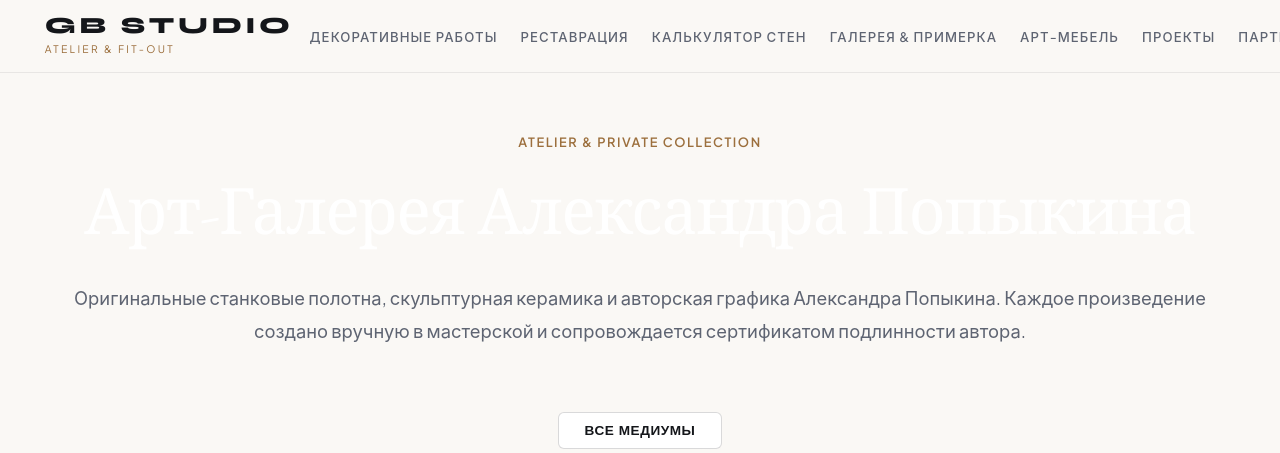
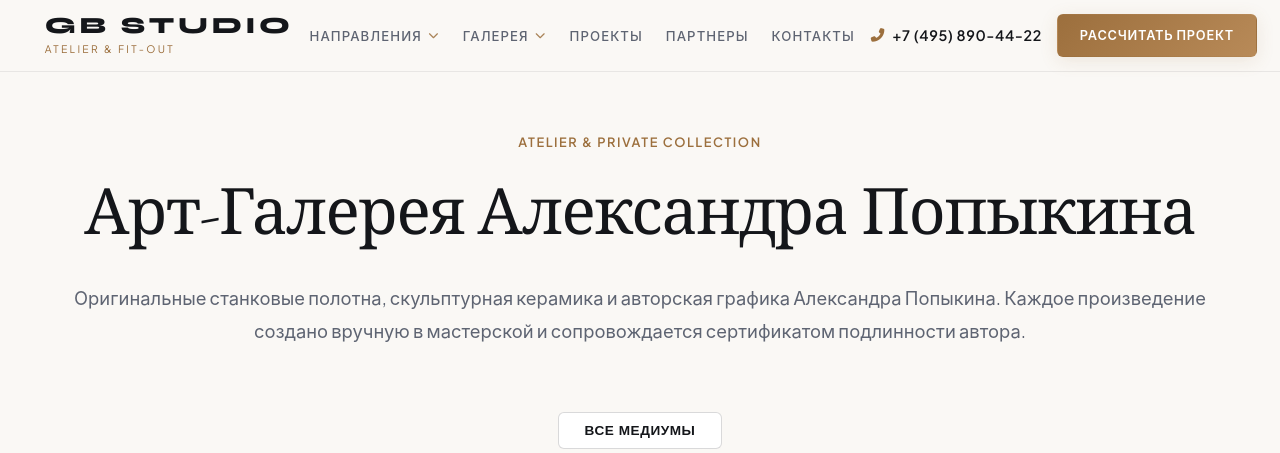
Before and after one commit to LIDERWAR/Golden-brush-studio, a Django app: page /gallery/ in a window 1280 px wide. Shown: the top 453 px of the page. Run offline with Django 5.2, Linux system fonts and the light colour scheme; data that the repository does not hold is empty.

Commit message:
feat(nav): minimalist header with nested dropdowns and unified single CTA

```diff
--- a/static/css/style.css
+++ b/static/css/style.css
@@ -257,14 +257,28 @@ img {
   margin-top: 0.25rem;
 }
 
+.nav-container {
+  display: flex;
+  align-items: center;
+}
+
 .nav-menu {
   display: flex;
   align-items: center;
-  gap: clamp(1rem, 1.8vw, 2.5rem);
+  gap: clamp(1rem, 1.8vw, 2.2rem);
   list-style: none;
+  margin: 0;
+  padding: 0;
+}
+
+.nav-item {
+  position: relative;
 }
 
 .nav-link {
+  display: inline-flex;
+  align-items: center;
+  gap: 0.4rem;
   font-size: 0.825rem;
   letter-spacing: 0.08em;
   text-transform: uppercase;
@@ -273,9 +287,11 @@ img {
   position: relative;
   padding: 0.5rem 0;
   white-space: nowrap;
-}
-
-.nav-link:hover {
+  transition: var(--tr-fast);
+}
+
+.nav-link:hover,
+.nav-item.has-dropdown:hover > .nav-link {
   color: var(--text-main);
 }
 
@@ -294,8 +310,107 @@ img {
   transition: var(--tr-fast);
 }
 
-.nav-link:hover::after, .nav-link.active::after {
+.nav-link:hover::after,
+.nav-link.active::after,
+.nav-item.has-dropdown:hover > .nav-link::after {
   width: 100%;
+}
+
+.nav-chevron {
+  font-size: 0.65rem;
+  color: var(--accent-bronze);
+  transition: transform 0.25s ease;
+  opacity: 0.85;
+}
+
+.nav-item.has-dropdown:hover .nav-chevron,
+.nav-item.has-dropdown.open .nav-chevron {
+  transform: rotate(180deg);
+}
+
+/* Dropdown Menu (Architectural Ivory Glass) */
+.nav-dropdown-menu {
+  position: absolute;
+  top: 100%;
+  left: 50%;
+  transform: translateX(-50%) translateY(8px);
+  min-width: 290px;
+  background: rgba(255, 255, 255, 0.98);
+  backdrop-filter: blur(20px);
+  -webkit-backdrop-filter: blur(20px);
+  border: 1px solid var(--border-subtle);
+  border-radius: var(--radius-md);
+  box-shadow: 0 20px 45px rgba(20, 22, 26, 0.09);
+  padding: 0.65rem;
+  display: flex;
+  flex-direction: column;
+  gap: 0.25rem;
+  opacity: 0;
+  visibility: hidden;
+  pointer-events: none;
+  transition: opacity 0.25s ease, transform 0.25s cubic-bezier(0.16, 1, 0.3, 1), visibility 0.25s;
+  z-index: 1050;
+}
+
+/* Hover bridge to prevent menu from closing when moving mouse */
+.nav-item.has-dropdown::after {
+  content: '';
+  position: absolute;
+  top: 100%;
+  left: 0;
+  width: 100%;
+  height: 14px;
+}
+
+.nav-item.has-dropdown:hover .nav-dropdown-menu,
+.nav-item.has-dropdown:focus-within .nav-dropdown-menu,
+.nav-item.has-dropdown.open .nav-dropdown-menu {
+  opacity: 1;
+  visibility: visible;
+  pointer-events: auto;
+  transform: translateX(-50%) translateY(0);
+}
+
+.dropdown-item {
+  display: flex;
+  flex-direction: column;
+  padding: 0.6rem 0.85rem;
+  border-radius: var(--radius-sm);
+  text-decoration: none;
+  transition: var(--tr-fast);
+}
+
+.dropdown-item:hover {
+  background: rgba(156, 111, 62, 0.06);
+}
+
+.dropdown-item-title {
+  font-size: 0.84rem;
+  font-weight: 600;
+  letter-spacing: 0.02em;
+  color: var(--text-main);
+  transition: color var(--tr-fast);
+}
+
+.dropdown-item:hover .dropdown-item-title {
+  color: var(--accent-bronze);
+}
+
+.dropdown-item-desc {
+  font-size: 0.72rem;
+  color: var(--text-muted);
+  line-height: 1.35;
+  margin-top: 0.15rem;
+}
+
+.dropdown-item-calc {
+  border-top: 1px solid var(--border-subtle);
+  margin-top: 0.25rem;
+  padding-top: 0.65rem;
+}
+
+.dropdown-item-calc .dropdown-item-title {
+  color: var(--accent-bronze);
 }
 
 .header-actions {
@@ -356,7 +471,8 @@ img {
   background: rgba(156, 111, 62, 0.08);
 }
 
-@media (max-width: 1024px) {
+@media (max-width: 1080px) {
+  .nav-container,
   .nav-menu {
     display: none;
   }
@@ -484,6 +600,16 @@ img {
 .drawer-nav {
   flex-grow: 1;
   margin-bottom: 1.5rem;
+}
+
+.drawer-section-title {
+  font-size: 0.72rem;
+  font-weight: 700;
+  letter-spacing: 0.12em;
+  text-transform: uppercase;
+  color: var(--accent-bronze);
+  padding: 0.85rem 0.5rem 0.35rem;
+  margin-top: 0.25rem;
 }
 
 .drawer-menu {
--- a/static/js/main.js
+++ b/static/js/main.js
@@ -11,6 +11,26 @@ document.addEventListener('DOMContentLoaded', () => {
             header.classList.add('scrolled');
         } else {
             header.classList.remove('scrolled');
+        }
+    });
+
+    // 1b. Desktop Dropdown Touch & Click Support
+    const dropdownItems = document.querySelectorAll('.nav-item.has-dropdown');
+    dropdownItems.forEach(item => {
+        const toggle = item.querySelector('.dropdown-toggle');
+        if (toggle) {
+            toggle.addEventListener('click', (e) => {
+                if (window.innerWidth > 1080 && 'ontouchstart' in window) {
+                    e.preventDefault();
+                    item.classList.toggle('open');
+                }
+            });
+        }
+    });
+
+    document.addEventListener('click', (e) => {
+        if (!e.target.closest('.nav-item.has-dropdown')) {
+            dropdownItems.forEach(item => item.classList.remove('open'));
         }
     });
 
--- a/templates/base.html
+++ b/templates/base.html
@@ -8,7 +8,7 @@
     <meta name="description" content="{% block meta_desc %}Генеральный подряд и авторская отделка масштабных коммерческих объектов, отелей, производств и офисов. Собственная арт-лаборатория фактур под руководством Александра Попыкина.{% endblock %}">
 
     <!-- Design System CSS -->
-    <link rel="stylesheet" href="/static/css/style.css?v=20260924-light-v6">
+    <link rel="stylesheet" href="/static/css/style.css?v=20260924-light-v7">
 
     <!-- Favicon / FontAwesome icons -->
     <link rel="stylesheet" href="https://cdnjs.cloudflare.com/ajax/libs/font-awesome/6.4.0/css/all.min.css">
@@ -22,16 +22,58 @@
                 <span class="brand-subtitle">Atelier & Fit-Out</span>
             </a>
 
-            <nav>
+            <nav class="nav-container">
                 <ul class="nav-menu">
-                    <li><a href="/#decor" class="nav-link">Декоративные работы</a></li>
-                    <li><a href="/#restoration" class="nav-link">Реставрация</a></li>
-                    <li><a href="/#calculator" class="nav-link">Калькулятор стен</a></li>
-                    <li><a href="/#gallery-showcase" class="nav-link">Галерея & Примерка</a></li>
-                    <li><a href="/#art-objects" class="nav-link">Арт-мебель</a></li>
-                    <li><a href="/#cases" class="nav-link">Проекты</a></li>
-                    <li><a href="/#partners" class="nav-link">Партнеры</a></li>
-                    <li><a href="/#contacts" class="nav-link">Контакты</a></li>
+                    <!-- Dropdown 1: Направления -->
+                    <li class="nav-item has-dropdown">
+                        <a href="/#decor" class="nav-link dropdown-toggle" aria-expanded="false">
+                            Направления <i class="fas fa-chevron-down nav-chevron"></i>
+                        </a>
+                        <div class="nav-dropdown-menu">
+                            <a href="/#decor" class="dropdown-item">
+                                <span class="dropdown-item-title">Декоративные покрытия</span>
+                                <span class="dropdown-item-desc">Микроцемент, фактуры, барельефы</span>
+                            </a>
+                            <a href="/#restoration" class="dropdown-item">
+                                <span class="dropdown-item-title">Реставрация и оформление</span>
+                                <span class="dropdown-item-desc">Лепнина, золочение, мозаичные панно</span>
+                            </a>
+                            <a href="/#art-objects" class="dropdown-item">
+                                <span class="dropdown-item-title">Арт-мебель и объекты</span>
+                                <span class="dropdown-item-desc">Авторские столы, консоли, скульптура</span>
+                            </a>
+                            <a href="/#calculator" class="dropdown-item dropdown-item-calc">
+                                <span class="dropdown-item-title">Калькулятор стен</span>
+                                <span class="dropdown-item-desc">Экспресс-расчёт по площади</span>
+                            </a>
+                        </div>
+                    </li>
+
+                    <!-- Dropdown 2: Галерея -->
+                    <li class="nav-item has-dropdown">
+                        <a href="/gallery/" class="nav-link dropdown-toggle" aria-expanded="false">
+                            Галерея <i class="fas fa-chevron-down nav-chevron"></i>
+                        </a>
+                        <div class="nav-dropdown-menu">
+                            <a href="/gallery/" class="dropdown-item">
+                                <span class="dropdown-item-title">Картины в интерьер</span>
+                                <span class="dropdown-item-desc">Оригинальные полотна Александра Попыкина</span>
+                            </a>
+                            <a href="/#gallery-showcase" class="dropdown-item">
+                                <span class="dropdown-item-title">Избранная коллекция</span>
+                                <span class="dropdown-item-desc">Главные работы и скульптурная керамика</span>
+                            </a>
+                            <a href="javascript:void(0)" class="dropdown-item btn-open-fitting">
+                                <span class="dropdown-item-title">Бесплатная примерка</span>
+                                <span class="dropdown-item-desc">Фотопривязка картин в вашем пространстве</span>
+                            </a>
+                        </div>
+                    </li>
+
+                    <!-- Direct Links -->
+                    <li class="nav-item"><a href="/#cases" class="nav-link">Проекты</a></li>
+                    <li class="nav-item"><a href="/#partners" class="nav-link">Партнеры</a></li>
+                    <li class="nav-item"><a href="/#contacts" class="nav-link">Контакты</a></li>
                 </ul>
             </nav>
 
@@ -39,9 +81,6 @@
                 <a href="tel:+74958904422" class="header-phone" aria-label="Позвонить в студию">
                     <i class="fas fa-phone-alt"></i> <span class="phone-text">+7 (495) 890-44-22</span>
                 </a>
-                <button type="button" class="btn btn-secondary btn-header-fitting btn-open-fitting">
-                    Примерка картин
-                </button>
                 <a href="/#calculator" class="btn btn-primary btn-header-cta">
                     Рассчитать проект
                 </a>
@@ -67,25 +106,29 @@
             </div>
 
             <nav class="drawer-nav">
+                <div class="drawer-section-title">Направления мастерской</div>
                 <ul class="drawer-menu">
-                    <li><a href="/#decor" class="drawer-link">Декоративные работы</a></li>
-                    <li><a href="/#restoration" class="drawer-link">Реставрация</a></li>
-                    <li><a href="/#calculator" class="drawer-link">Калькулятор материалов</a></li>
-                    <li><a href="/#gallery-showcase" class="drawer-link">Арт-Галерея Саши Попыкина</a></li>
-                    <li><a href="/#art-fitting" class="drawer-link">Бесплатная примерка картин</a></li>
+                    <li><a href="/#decor" class="drawer-link">Декоративные покрытия</a></li>
+                    <li><a href="/#restoration" class="drawer-link">Реставрация и оформление</a></li>
                     <li><a href="/#art-objects" class="drawer-link">Арт-мебель и объекты</a></li>
+                    <li><a href="/#calculator" class="drawer-link">Калькулятор стен</a></li>
+                </ul>
+
+                <div class="drawer-section-title">Искусство & Проекты</div>
+                <ul class="drawer-menu">
+                    <li><a href="/gallery/" class="drawer-link">Картины в интерьер</a></li>
+                    <li><a href="javascript:void(0)" class="drawer-link btn-open-fitting">Примерка картин</a></li>
                     <li><a href="/#cases" class="drawer-link">Реализованные проекты</a></li>
-                    <li><a href="/#partners" class="drawer-link">Партнеры</a></li>
+                    <li><a href="/#partners" class="drawer-link">Партнеры и сертификаты</a></li>
                     <li><a href="/#contacts" class="drawer-link">Контакты</a></li>
                 </ul>
             </nav>
 
             <div class="drawer-footer">
-                <button class="btn btn-secondary drawer-cta btn-open-fitting" style="width: 100%; margin-bottom: 0.75rem;">Заказать примерку картин</button>
-                <a href="/#calculator" class="btn btn-primary drawer-cta" style="width: 100%;">Рассчитать метраж стены</a>
                 <a href="tel:+74958904422" class="drawer-phone">
                     <i class="fas fa-phone-alt"></i> +7 (495) 890-44-22
                 </a>
+                <a href="/#calculator" class="btn btn-primary drawer-cta" style="width: 100%;">Рассчитать проект</a>
                 <div class="drawer-messengers">
                     <a href="https://t.me/" target="_blank" class="drawer-soc-btn" aria-label="Telegram"><i class="fab fa-telegram"></i> Telegram</a>
                     <a href="https://wa.me/" target="_blank" class="drawer-soc-btn" aria-label="WhatsApp"><i class="fab fa-whatsapp"></i> WhatsApp</a>
@@ -324,6 +367,6 @@
     </div>
 
     <!-- Main JavaScript -->
-    <script src="/static/js/main.js?v=20260924-v3"></script>
+    <script src="/static/js/main.js?v=20260924-v4"></script>
 </body>
 </html>
--- a/templates/gallery.html
+++ b/templates/gallery.html
@@ -9,7 +9,7 @@
         <!-- Gallery Header -->
         <div style="text-align: center; max-width: 1200px; margin: 0 auto 4rem;">
             <div class="eyebrow">Atelier & Private Collection</div>
-            <h1 style="font-size: clamp(1.85rem, 5vw, 4rem); color: #fff; margin: 0 0 1rem; word-break: break-word;">Арт-Галерея Александра Попыкина</h1>
+            <h1 style="font-size: clamp(1.85rem, 5vw, 4rem); color: var(--text-main); margin: 0 0 1rem; word-break: break-word;">Арт-Галерея Александра Попыкина</h1>
             <p style="font-size: clamp(0.95rem, 2.5vw, 1.15rem); color: var(--text-muted); line-height: 1.8;">
                 Оригинальные станковые полотна, скульптурная керамика и авторская графика Александра Попыкина. Каждое произведение создано вручную в мастерской и сопровождается сертификатом подлинности автора.
             </p>
```
